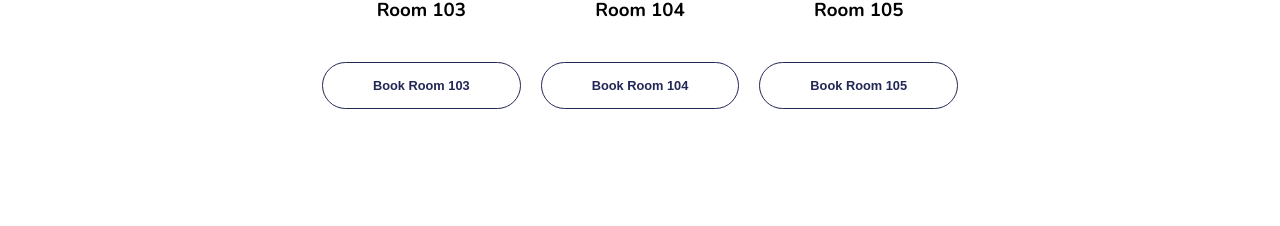
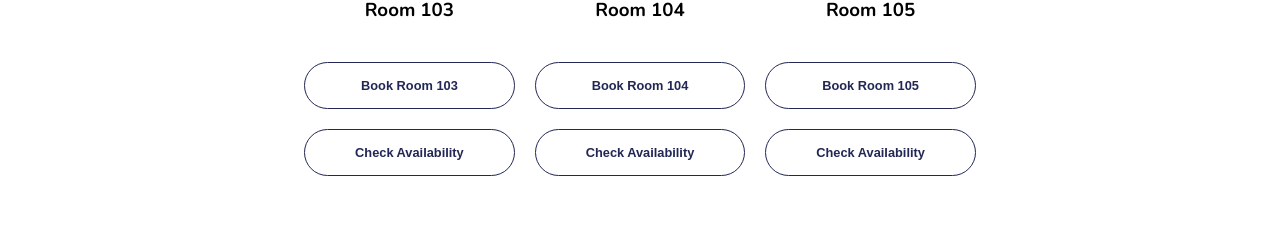
Before and after one commit to Science-Undergraduate-Society/www, a Next.js app: page /scienceStudentCentre/meetingBooking in a window 1280 px wide. Shown: the part 1153-1379 px from the top of the page. Built offline with nearby package versions, Linux system fonts and the light colour scheme; a web font is replaced by a local one.

Commit message:
(book meeting room) added availabilities for meeting rooms

```diff
--- a/src/pages/scienceStudentCentre/meetingBooking.js
+++ b/src/pages/scienceStudentCentre/meetingBooking.js
@@ -42,6 +42,9 @@ export default function MeetingRoomBookings() {
                             <ButtonHollowBlack>
                                 <Link href="https://alsscroom103.youcanbook.me/">Book Room 103</Link>
                             </ButtonHollowBlack>
+                            <ButtonHollowBlack>
+                                <Link href="https://calendar.google.com/calendar/u/0/embed?src=sus.ubc.ca_uftrmmskndipsbndg151dtl5b8@group.calendar.google.com&ctz=America/Vancouver">Check Availability</Link>
+                            </ButtonHollowBlack>
                         </ButtonGroup>
 
                         <ButtonGroup>
@@ -49,12 +52,18 @@ export default function MeetingRoomBookings() {
                             <ButtonHollowBlack>
                                 <Link href="https://alsscroom104.youcanbook.me/">Book Room 104</Link>
                             </ButtonHollowBlack>
+                            <ButtonHollowBlack>
+                                <Link href="https://calendar.google.com/calendar/u/0/embed?src=sus.ubc.ca_5s71t4b60qmlfll20ktfp5a78g@group.calendar.google.com&ctz=America/Vancouver">Check Availability</Link>
+                            </ButtonHollowBlack>
                         </ButtonGroup>
 
                         <ButtonGroup>
                             <H3>Room 105</H3>
                             <ButtonHollowBlack>
                                 <Link href="https://alsscroom105.youcanbook.me/">Book Room 105</Link>
+                            </ButtonHollowBlack>
+                            <ButtonHollowBlack>
+                                <Link href="https://calendar.google.com/calendar/u/0/embed?src=sus.ubc.ca_5ml80mepktclmrihpjugh4g8k8@group.calendar.google.com&ctz=America/Vancouver">Check Availability</Link>
                             </ButtonHollowBlack>
                         </ButtonGroup>
                     </ButtonsContainer>
```
